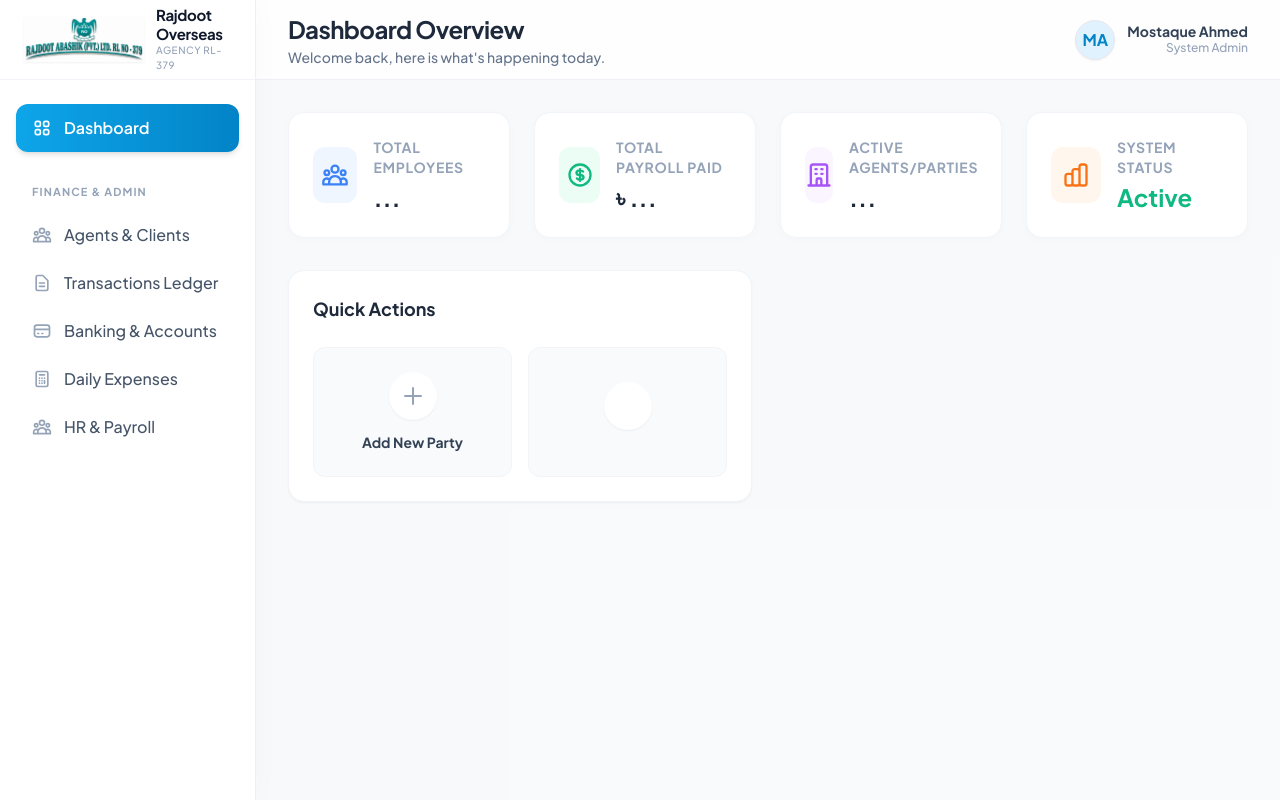
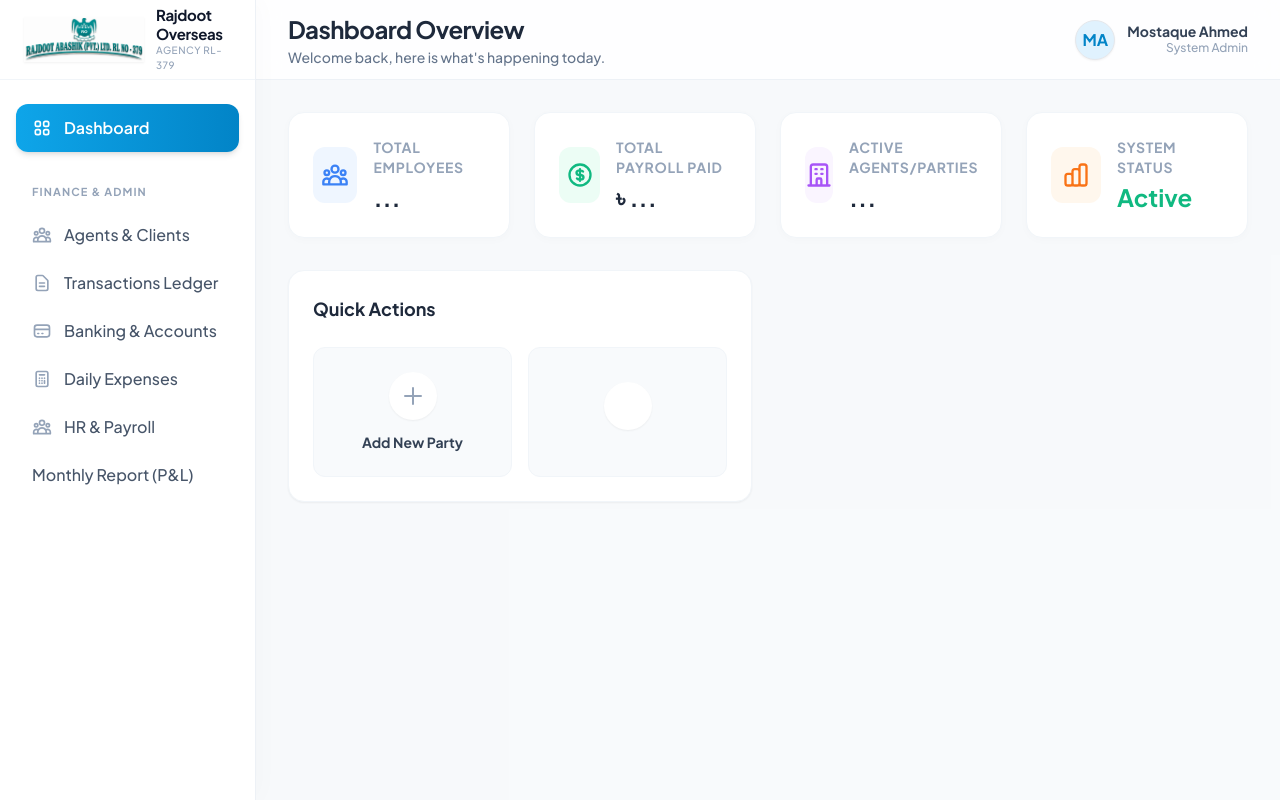
Before and after one commit to devfaruque/rajdoot-overseas-pvt.-ltd., a plain HTML site: page dashboard.html in a window 1280 px wide. Drawn offline with nearby package versions, Linux system fonts and the light colour scheme.

Commit message:
Add files via upload

```diff
--- a/dashboard.html
+++ b/dashboard.html
@@ -63,6 +63,7 @@
                     <a href="payroll.html" class="flex items-center px-4 py-2.5 text-slate-600 hover:bg-slate-50 hover:text-brand-600 rounded-xl font-medium transition-all group">
                         <svg class="w-5 h-5 mr-3 text-slate-400 group-hover:text-brand-500 transition-colors" fill="none" stroke="currentColor" viewBox="0 0 24 24"><path stroke-linecap="round" stroke-linejoin="round" stroke-width="2" d="M17 20h5v-2a3 3 0 00-5.356-1.857M17 20H7m10 0v-2c0-.656-.126-1.283-.356-1.857M7 20H2v-2a3 3 0 015.356-1.857M7 20v-2c0-.656.126-1.283.356-1.857m0 0a5.002 5.002 0 019.288 0M15 7a3 3 0 11-6 0 3 3 0 016 0zm6 3a2 2 0 11-4 0 2 2 0 014 0zM7 10a2 2 0 11-4 0 2 2 0 014 0z"></path></svg>
                         HR & Payroll
+                        <a href="report.html" class="flex items-center px-4 py-2.5 text-slate-600 hover:bg-slate-50 hover:text-brand-600 rounded-xl font-medium transition-all group">Monthly Report (P&L)</a>
                     </a>
                 </div>
             </div>
```
Also changed, not shown: banking.html (+1 -0 lines), expenses.html (+2 -0 lines), parties.html (+1 -0 lines), payroll.html (+1 -0 lines), transactions.html (+1 -0 lines).
